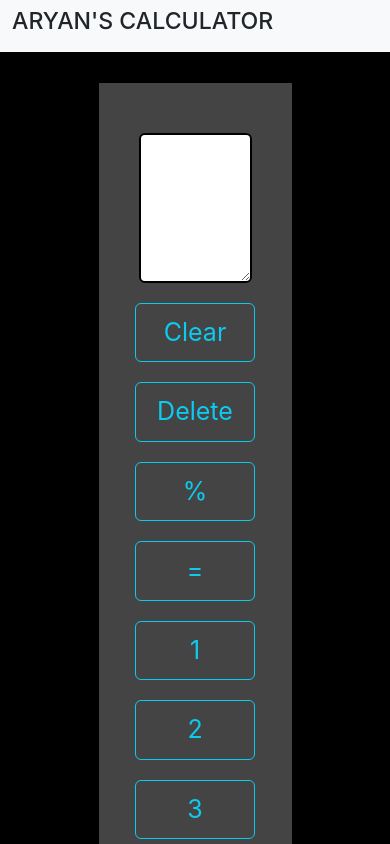
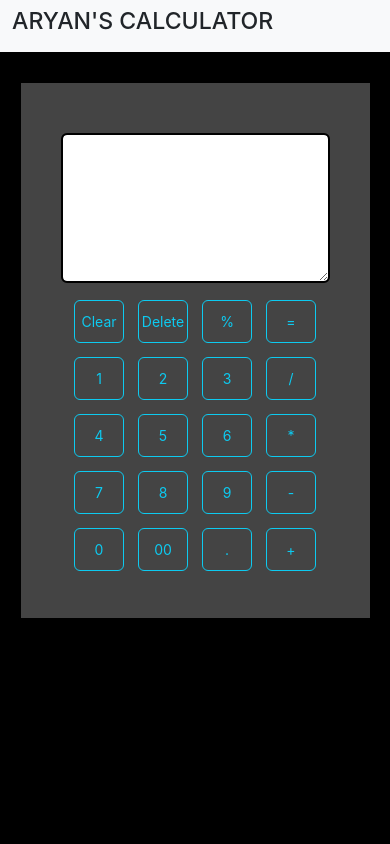
Before and after one commit to aryanver2001/CodSoft_Task3-Calculator, a React (Create React App) app: page / in a window 390 px wide. Shown: the top 844 px of the page. Built offline with nearby package versions, Linux system fonts and the light colour scheme.

Commit message:
done responsive

```diff
--- a/src/App.css
+++ b/src/App.css
@@ -20,7 +20,6 @@ body{
 
 .textarea{
   width: 100%;
-
 }
 
 .io-textarea {
--- a/src/App.js
+++ b/src/App.js
@@ -1,4 +1,5 @@
 import './App.css';
+import './Responsive.css';
 import Navbar from './Components/Navbar';
 import Calculator from './Components/Calculator';
 
--- /dev/null
+++ b/src/Responsive.css
@@ -0,0 +1,35 @@
+@media screen and (max-width:1290px){
+
+    .btns {
+        width: 80px;
+        font-size: 20px;
+    }
+
+}
+
+@media (max-width:970px){
+
+    .btns{
+        width: 65px;
+        margin: 5px;
+        font-size: 15px;
+    }
+}
+
+@media (max-width:770px){
+
+    .outer-box{
+        width: 90%;
+    }
+
+    .io-textarea{
+        font-size: 20px;
+    }
+
+    .btns {
+        font-size: 14px;
+        margin: 7px;
+        padding: 10px 0px;
+        width: 50px;
+    }
+}
```
